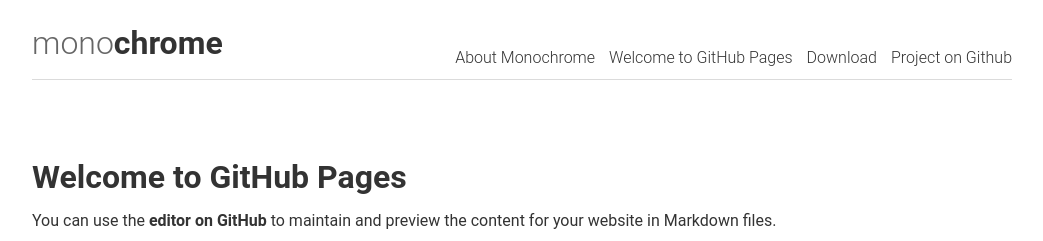
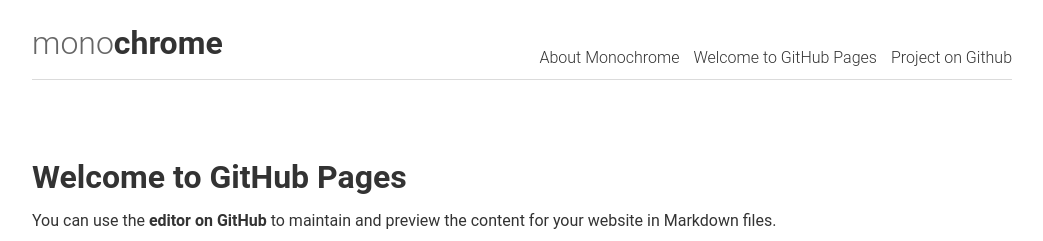
Before and after one commit to baehoyeon/baehoyeon.github.io, a Jekyll site: the page built from index.md, in a window 1280 px wide. Shown: the top 241 px of the page, without its empty margins (118-1161 px from the left). Built offline with Jekyll 4.4.1, drawn with Linux system fonts in a browser that asks for light colours; our own code applies the rules of GitHub Pages for plain Markdown files.

```diff
--- a/_includes/link.html
+++ b/_includes/link.html
@@ -1,2 +1 @@
-<a href="https://github.com/thereviewindex/monochrome/archive/master.zip">Download</a>
-<a href="https://github.com/thereviewindex/monochrome">Project on Github</a>
+<a href="https://github.com/baehoyeon/baehoyeon.github.io">Project on Github</a>
```
Also changed, not shown: 1 other file.
